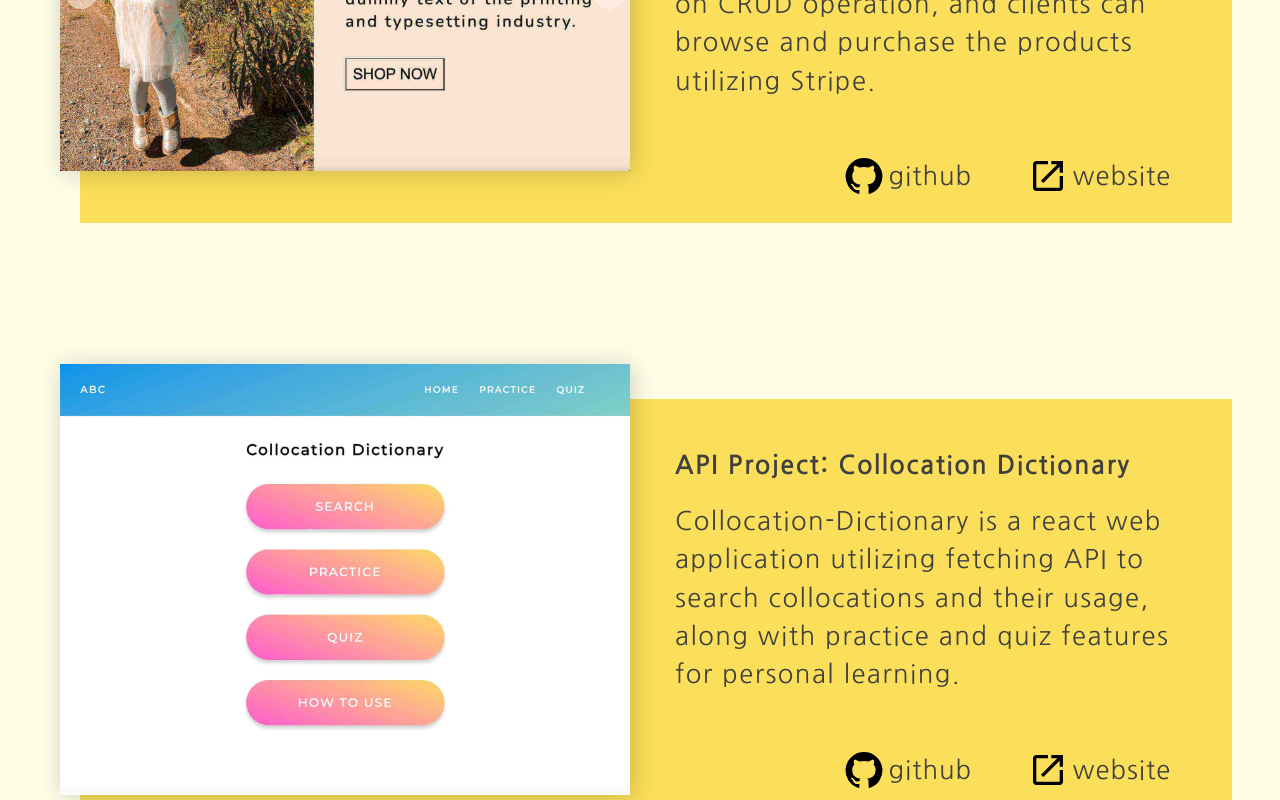
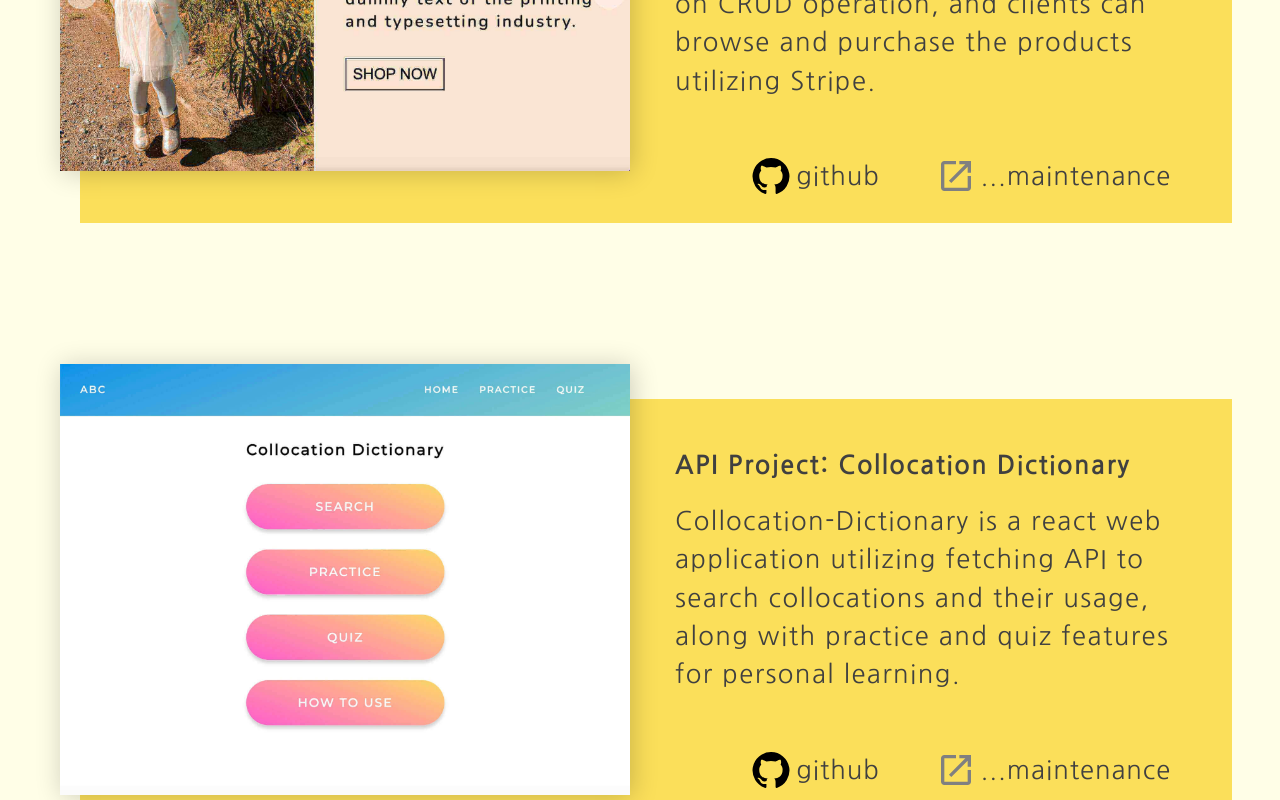
Before and after one commit to Ayako-Yokoe/Portfolio, a React (Create React App) app: page / in a window 1280 px wide. Shown: the part 1340-2140 px from the top of the page. Built offline with nearby package versions, Linux system fonts and the light colour scheme; no server answers; a web font is replaced by a local one.

Commit message:
Disable link btn of projects maintenance

```diff
--- a/src/components/Project.jsx
+++ b/src/components/Project.jsx
@@ -108,9 +108,10 @@ const Project = () => {
                     <LinkTitle>github</LinkTitle>
                   </ProjectLink>
                 </LinkButton>
-                <LinkButton>
-                  <ProjectLink href={project.deployedLink} target="_blank">
-                    <OpenInNewIcon
+                <LinkButton disabled={true}>
+                  {/* <ProjectLink href={project.deployedLink} target="_blank"> */}
+                  <ProjectLink>
+                    {/* <OpenInNewIcon
                       sx={{
                         fontSize: { lg: "2.5rem", xl: "3.5rem" },
                         margin: { lg: "1.5rem 0 1.5rem 1.5rem" },
@@ -119,8 +120,15 @@ const Project = () => {
                           animationIterationCount: 1,
                         },
                       }}
+                    /> */}
+                    <OpenInNewIcon
+                      sx={{
+                        fontSize: { lg: "2.5rem", xl: "3.5rem" },
+                        margin: { lg: "1.5rem 0 1.5rem 1.5rem" },
+                        color: "#808080",
+                      }}
                     />
-                    <LinkTitle>website</LinkTitle>
+                    <LinkTitle>...maintenance</LinkTitle>
                   </ProjectLink>
                 </LinkButton>
               </LinkContainer>
```
